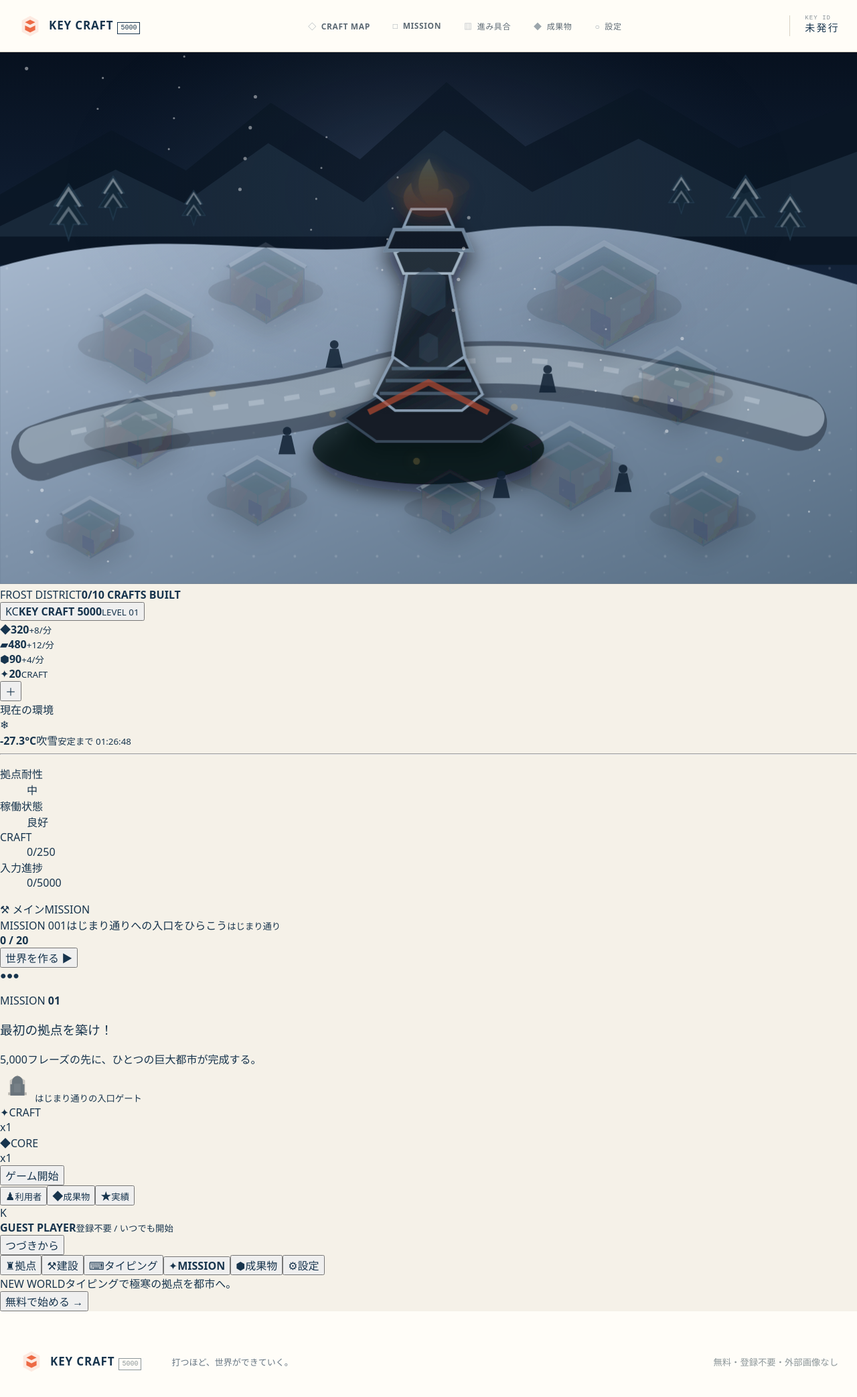
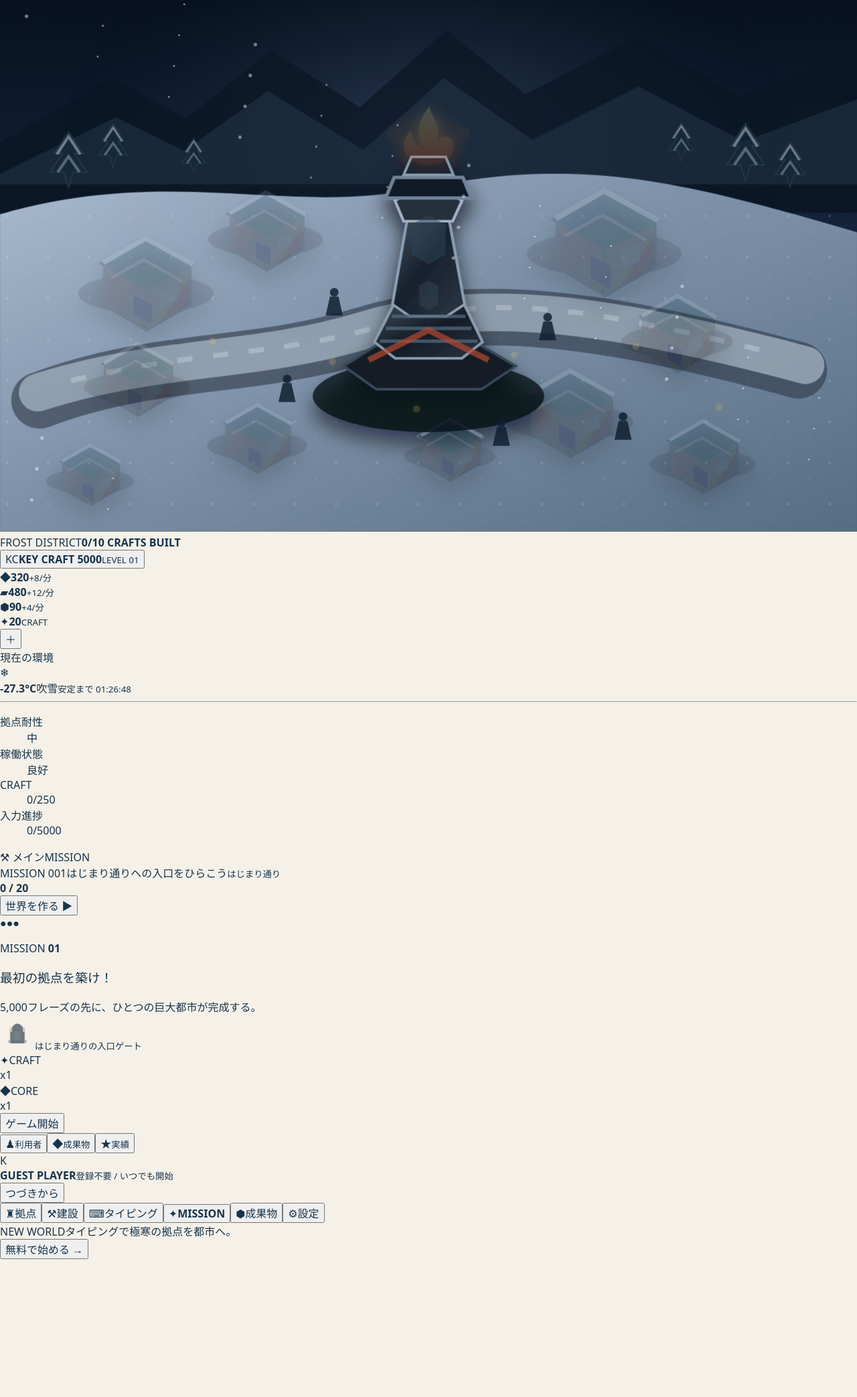
Before and after one commit to selfwilled6412-cyber/keycraft-5000, a React (Vite) app: page / in a window 1280 px wide. Shown: the top 2086 px of the page at 67% size. After the commit the page ends 1880 px from the top, so only its background shows below. Built offline with nearby package versions, Linux system fonts and the light colour scheme.

Commit message:
Switch app shell to game HUD layout

```diff
--- a/src/components/Layout.tsx
+++ b/src/components/Layout.tsx
@@ -1,51 +1,46 @@
 import { useEffect } from "react";
 import { NavLink, Outlet, useLocation } from "react-router-dom";
 import { usePlayer } from "../context/PlayerContext";
-import { Logo } from "./Logo";
 
 const navItems = [
-  { to: "/map", label: "CRAFT MAP", icon: "◇" },
-  { to: "/missions", label: "MISSION", icon: "□" },
-  { to: "/progress", label: "進み具合", icon: "▥" },
-  { to: "/deliverables", label: "成果物", icon: "◆" },
-  { to: "/settings", label: "設定", icon: "○" },
+  { to: "/", label: "拠点", icon: "♜" },
+  { to: "/map", label: "建設", icon: "⚒" },
+  { to: "/missions", label: "MISSION", icon: "✦" },
+  { to: "/progress", label: "実績", icon: "★" },
+  { to: "/deliverables", label: "成果物", icon: "⬢" },
+  { to: "/settings", label: "設定", icon: "⚙" },
 ];
 
 export function Layout() {
-  const { session, loading } = usePlayer();
+  const { session } = usePlayer();
   const { pathname } = useLocation();
-  const isPlay = pathname === "/play";
+  const immersive = pathname === "/" || pathname === "/play";
 
   useEffect(() => {
     window.scrollTo(0, 0);
   }, [pathname]);
 
-  if (isPlay) {
-    return <div className="app-shell play-shell"><Outlet /></div>;
+  if (immersive) {
+    return <div className={`app-shell immersive-shell ${pathname === "/play" ? "play-shell" : "hub-shell"}`}><Outlet /></div>;
   }
 
   return (
-    <div className="app-shell">
-      <header className="site-header">
-        <Logo />
+    <div className="app-shell hc-app-shell">
+      <header className="hc-site-header">
+        <NavLink className="hc-mini-brand" to="/"><span>KC</span><div><b>KEY CRAFT 5000</b><small>{session?.preferences.nickname ?? "GUEST"}</small></div></NavLink>
         <nav aria-label="メインメニュー">
           {navItems.map((item) => (
             <NavLink key={item.to} to={item.to} className={({ isActive }) => isActive ? "active" : undefined}>
-              <span aria-hidden="true">{item.icon}</span>{item.label}
+              <span aria-hidden="true">{item.icon}</span><b>{item.label}</b>
             </NavLink>
           ))}
         </nav>
-        <div className="key-chip" aria-live="polite">
-          <span>KEY ID</span>
-          <strong>{loading ? "------" : session?.keyId ?? "未発行"}</strong>
-        </div>
+        <div className="hc-header-status"><span>KEY</span><strong>{session?.keyId ?? "------"}</strong></div>
       </header>
-      <main><Outlet /></main>
-      <footer className="site-footer">
-        <Logo />
-        <p>打つほど、世界ができていく。</p>
-        <small>無料・登録不要・外部画像なし</small>
-      </footer>
+      <main className="hc-content-main"><Outlet /></main>
+      <nav className="hc-mobile-dock" aria-label="モバイルメニュー">
+        {navItems.slice(0, 5).map((item) => <NavLink key={item.to} to={item.to}><span>{item.icon}</span><b>{item.label}</b></NavLink>)}
+      </nav>
     </div>
   );
 }
```
